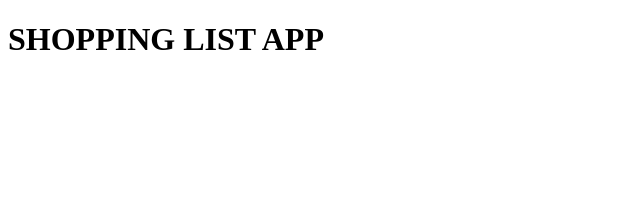
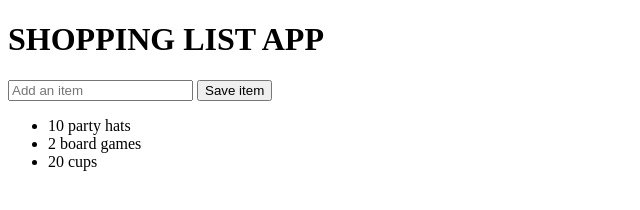
Before and after one commit to Timur11timur/vue-schoole, a plain HTML site: page vue-fundamentals/index.html in a window 1280 px wide. Shown: the whole page, without its empty margins (0-640 px from the left). Drawn offline with nearby package versions, Linux system fonts and the light colour scheme.

Commit message:
Add loop and adding to it

```diff
--- a/vue-fundamentals/index.html
+++ b/vue-fundamentals/index.html
@@ -11,13 +11,26 @@
     <div id="shoppingList">
         <h1>{{ header.toLocaleUpperCase() }}</h1>
 <!--        <input type="text" v-model="header">-->
+        <div>
+            <input type="text" v-model="newItem" placeholder="Add an item" v-on:keyup.enter="items.push(newItem)">
+            <button v-on:click="items.push(newItem)">Save item</button>
+        </div>
+        <ul>
+            <li v-for="item in items">{{ item }}</li>
+        </ul>
     </div>
     <script src="https://unpkg.com/vue@2"></script>
     <script>
         let myApp = new Vue({
           el: '#shoppingList',
           data: {
-            header: "Shopping list app"
+            header: "Shopping list app",
+            newItem: '',
+            items: [
+              '10 party hats',
+              '2 board games',
+              '20 cups',
+            ]
           }
         });
         // in browser console myApp.$data.header
```
